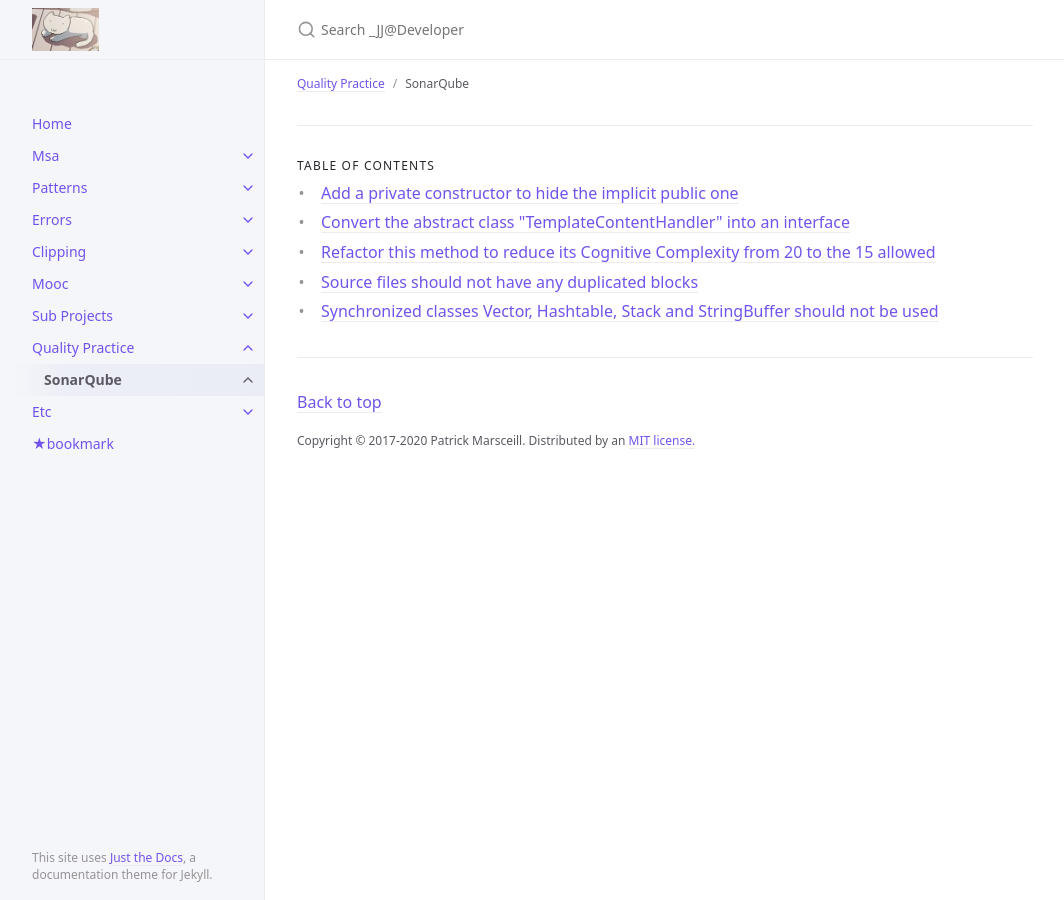
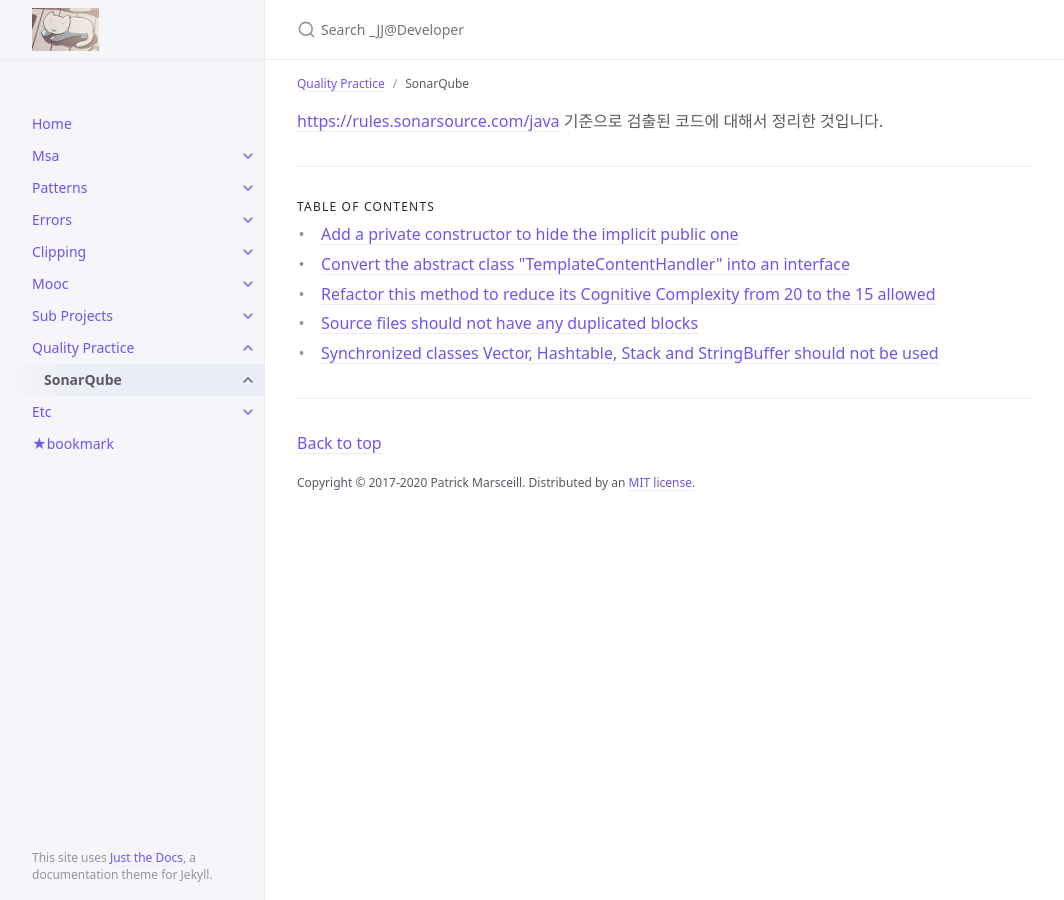
Before and after one commit to tnfhrnsss/tnfhrnsss.github.io, a Jekyll site: the page built from docs/quality/sonarqube/sonarqube.md, in a window 1280 px wide. Shown: the whole page, without its empty margins (107-1171 px from the left). Built offline with Jekyll 4.4.1, drawn with Linux system fonts in a browser that asks for light colours.

Commit message:
title modify

```diff
--- a/docs/quality/sonarqube/sonarqube.md
+++ b/docs/quality/sonarqube/sonarqube.md
@@ -5,3 +5,5 @@ parent: Quality Practice
 has_children: true
 nav_order: 1
 ---
+
+[https://rules.sonarsource.com/java](https://rules.sonarsource.com/java){:target="_blank"} 기준으로 검출된 코드에 대해서 정리한 것입니다.
```
Also changed, not shown: docs/quality/sonarqube/S1118.md (renamed from docs/quality/sonarqube/Add a private constructor to hide the implicit pub.md), docs/quality/sonarqube/S1610.md (renamed from docs/quality/sonarqube/Convert the abstract class TemplateContentHandler.md), docs/quality/sonarqube/S2440.md (renamed from docs/quality/sonarqube/Source files should not have any duplicated blocks.md), docs/quality/sonarqube/S3776.md (renamed from docs/quality/sonarqube/Refactor this method to reduce its Cognitive.md).
